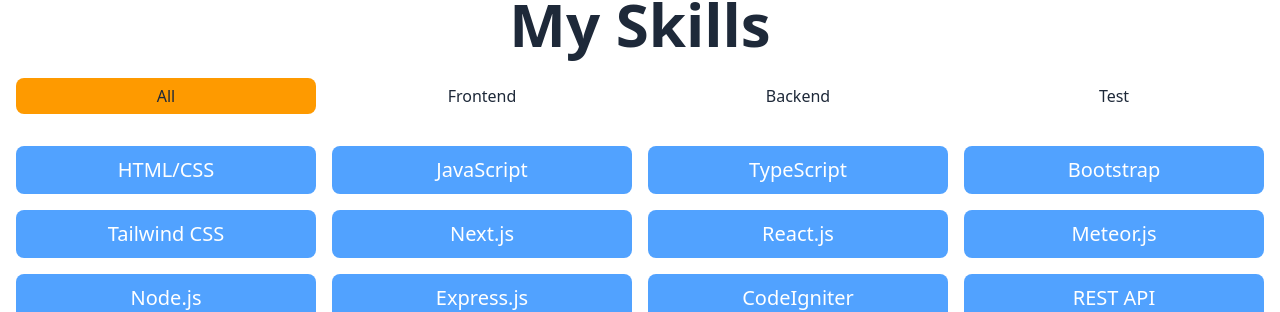
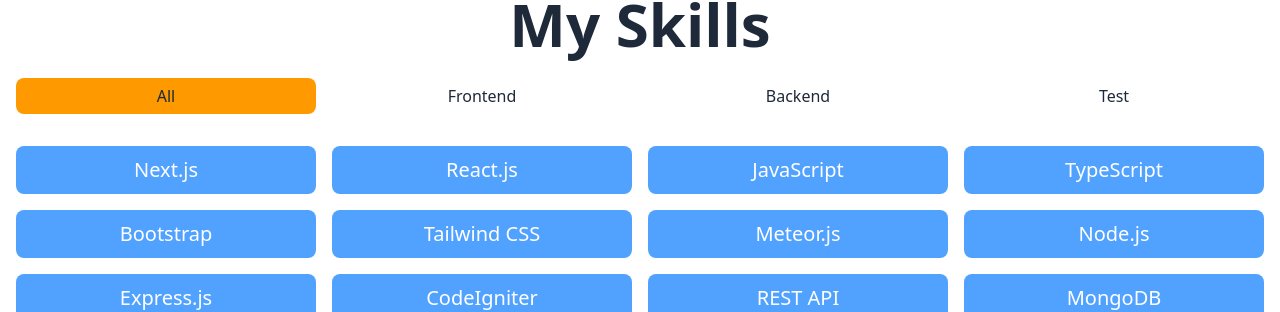
Before and after one commit to Lafi-olfa/next-portfolio, a Next.js app: page / in a window 1280 px wide. Shown: the part 1814-2126 px from the top of the page. Built offline with nearby package versions, Linux system fonts and the light colour scheme.

Commit message:
change skillsOrder

```diff
--- a/app/components/skills.tsx
+++ b/app/components/skills.tsx
@@ -6,8 +6,8 @@
         {
             category: 'All',
             skillsList: [
-                'HTML/CSS', "JavaScript", "TypeScript",
-                "Bootstrap", "Tailwind CSS", "Next.js", "React.js",
+              "Next.js", "React.js", "JavaScript", "TypeScript",
+                "Bootstrap", "Tailwind CSS",
                 "Meteor.js", "Node.js", "Express.js",
                 "CodeIgniter", "REST API", "MongoDB",
                 "Cypress"
@@ -16,7 +16,7 @@
         {
             category: 'Frontend',
             skillsList: [
-                'HTML/CSS', "JavaScript", "TypeScript",
+                "JavaScript", "TypeScript",
                 "Bootstrap", "Tailwind CSS", "Next.js", "React.js"
             ]
         },
```
